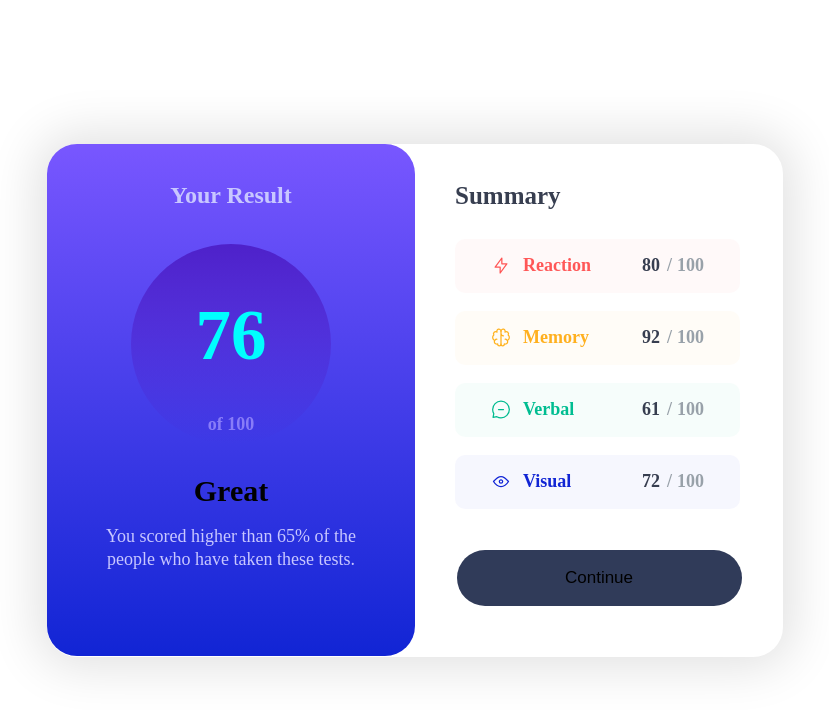
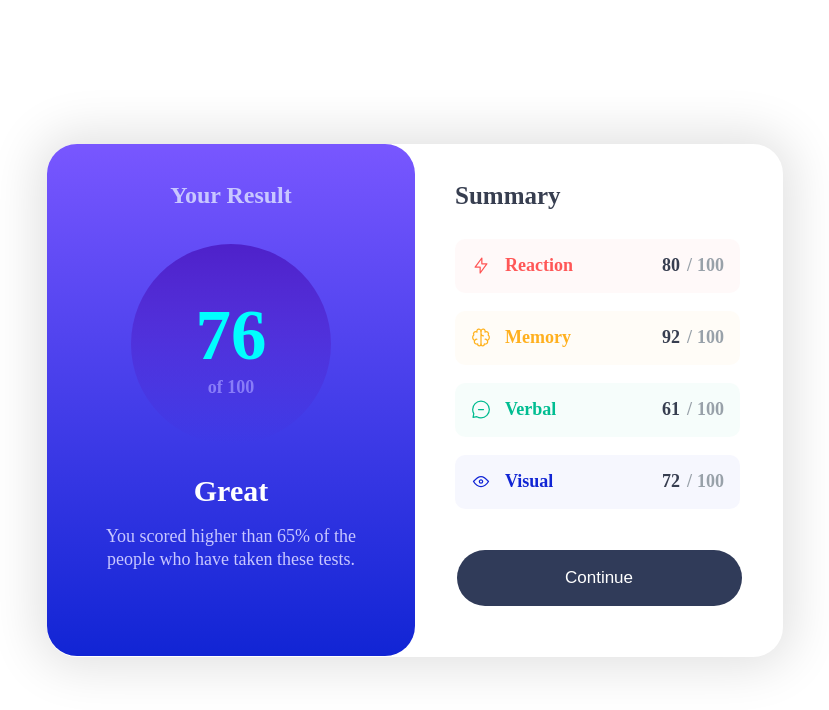
Before and after one commit to GonzaloGC/results-summary-component-main, a React (Vite) app: page / in a window 1280 px wide. Shown: the top 710 px of the page, without its empty margins (225-1054 px from the left). Built offline with nearby package versions, Linux system fonts and the light colour scheme.

Commit message:
improved desktop styles in number of and padding info data

```diff
--- a/src/components/Button/Button.css
+++ b/src/components/Button/Button.css
@@ -1,5 +1,4 @@
 .buttonContinue {
-  /* width: 310px; */
   width: 100%;
   height: 56px;
   border-radius: 30px;
@@ -7,9 +6,9 @@
   border: none;
   cursor: pointer;
   font-size: 17px;
-  /* margin-top: 35px; */
   transition: background-color 0.3s ease-in-out;
   font-weight: 500;
+  color: white;
   outline: none;
   -webkit-tap-highlight-color: transparent;
 }
--- a/src/components/Header/Header.css
+++ b/src/components/Header/Header.css
@@ -64,6 +64,7 @@ header {
 .subtitle{
   margin: 0;
   text-align: center;
+  color: white;
 }
 .paragraphResult {
   color: hsl(241, 100%, 89%);
@@ -126,6 +127,7 @@ header {
     font-size: 18px;
     margin: 0;
     line-height: 18px;
+    padding-top: 1px;
   }
   .continer-subtitle-paragraph{
     display: flex;
--- a/src/components/InfoData/InfoData.css
+++ b/src/components/InfoData/InfoData.css
@@ -76,12 +76,12 @@
     width: 285px;
     height: 54px;
     font-size: 18px;
+    padding: 16px;
   }
-  .numOfNum{
-    margin-right: 18px;
-  }
-  .icon-Info{
-    margin-left: 18px;
+  .icon-Info {
+    display: flex;
+    gap: 14px;
+    /* margin-left: 40px; */
   }
   .texto {
     font-weight: 600;
--- a/src/index.css
+++ b/src/index.css
@@ -4,7 +4,7 @@
   line-height: 1.5;
   font-weight: 400; */
 
-  color-scheme: light dark;
+  /* color-scheme: light dark; */
   /* color: rgba(255, 255, 255, 0.87); */
   /* background-color: #242424;
 
```
